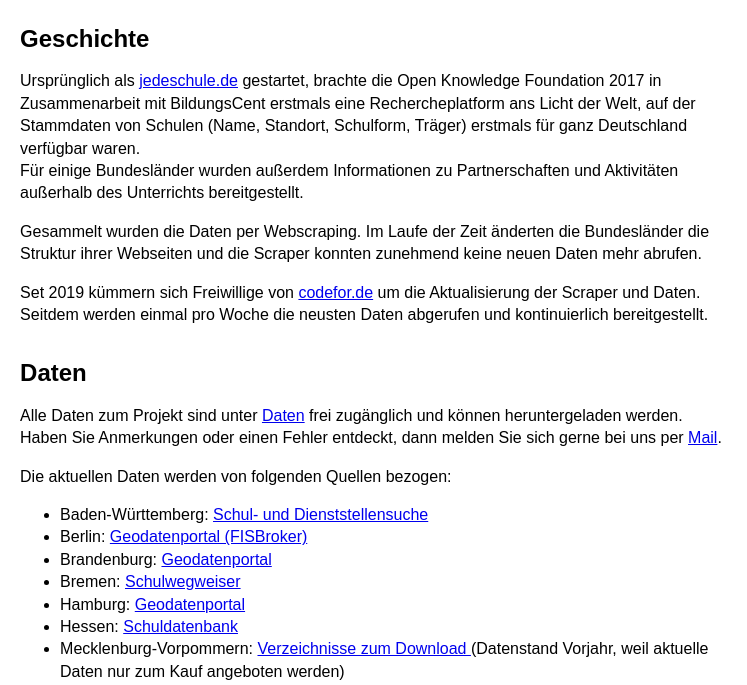
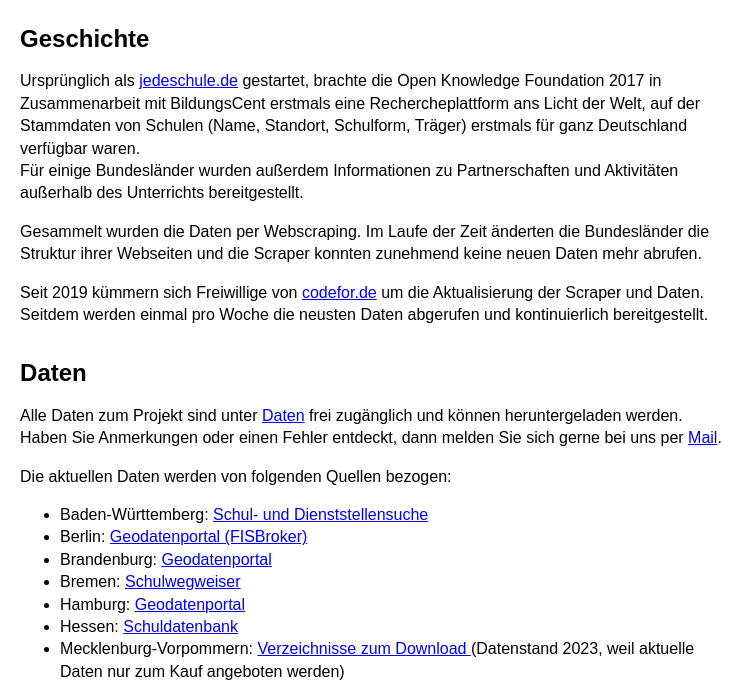
Before and after one commit to codeforberlin/jedeschule-website, a plain HTML site: page index.html in a window 1280 px wide. Shown: the part 259-944 px from the top of the page, 264-1011 px from the left. Drawn offline with Linux system fonts and the light colour scheme.

Commit message:
fix typos

```diff
--- a/index.html
+++ b/index.html
@@ -28,7 +28,7 @@
     <p>
         Ursprünglich als <a href="https://jedeschule.de">jedeschule.de</a> gestartet, brachte die Open Knowledge
         Foundation
-        2017 in Zusammenarbeit mit BildungsCent erstmals eine Rechercheplatform ans Licht der Welt, auf der Stammdaten
+        2017 in Zusammenarbeit mit BildungsCent erstmals eine Rechercheplattform ans Licht der Welt, auf der Stammdaten
         von Schulen (Name, Standort, Schulform, Träger) erstmals für ganz Deutschland verfügbar waren. <br/>
         Für einige Bundesländer wurden außerdem Informationen zu Partnerschaften und Aktivitäten außerhalb des
         Unterrichts bereitgestellt.
@@ -38,7 +38,7 @@
         Webseiten und die Scraper konnten zunehmend keine neuen Daten mehr abrufen.
     </p>
     <p>
-        Set 2019 kümmern sich Freiwillige von <a href="https://codefor.de">codefor.de</a> um die Aktualisierung der
+        Seit 2019 kümmern sich Freiwillige von <a href="https://codefor.de">codefor.de</a> um die Aktualisierung der
         Scraper und Daten. Seitdem werden einmal pro Woche die neusten Daten abgerufen und kontinuierlich
         bereitgestellt.
     </p>
@@ -67,7 +67,7 @@
         </li>
         <li>Hessen: <a href="https://schul-db.bildung.hessen.de/schul_db.html">Schuldatenbank</a></li>
         <li>Mecklenburg-Vorpommern: <a href="https://www.laiv-mv.de/Statistik/Veröffentlichungen/Verzeichnisse/">Verzeichnisse
-            zum Download </a> (Datenstand Vorjahr, weil aktuelle Daten nur zum Kauf angeboten werden)
+            zum Download </a> (Datenstand 2023, weil aktuelle Daten nur zum Kauf angeboten werden)
         </li>
         <li>Niedersachsen: <a href="https://schulen.nibis.de/search/advanced">Bildungsportal - Schulsuche</a></li>
         <li>Nordrhein-Westfalen: <a href="https://www.schulministerium.nrw/open-data">Open Data Portal des
```
